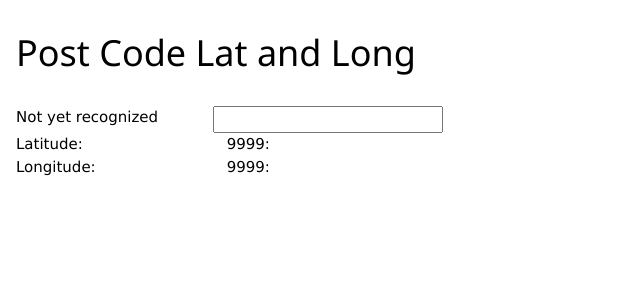
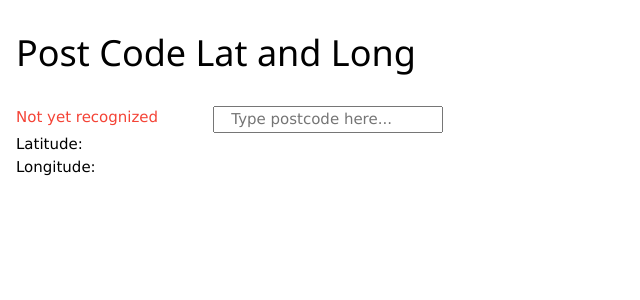
Before and after one commit to peterhoward42/vue-learning, a Vue app: page / in a window 1280 px wide. Shown: the top 300 px of the page, without its empty margins (0-640 px from the left). Built offline with nearby package versions, Linux system fonts and the light colour scheme.

Commit message:
Skeleton try out app - WIP backup.

```diff
--- a/src/components/InputBlock.vue
+++ b/src/components/InputBlock.vue
@@ -1,18 +1,19 @@
 <template>
-<div>
-    <div class="w3-row">
-      <div class="w3-col s2">
-        <label class="w3-container w3-cell">Not yet recognized</label>
-      </div>
-      <div class="w3-col s2">
-        <input class="w3-container w3-cell"/>
-      </div>
+  <div class="w3-row">
+    <div class="w3-col s2 w3-container w3-cell">
+      <label v-if="notRecognized" class="w3-text-red">Not yet recognized</label>
+    </div>
+    <div class="w3-col s2">
+      <input class="w3-container w3-cell" placeholder="Type postcode here..."/>
     </div>
   </div>
 </template>
 
 <script>
 export default {
-  name: "InputBlock"
+  name: "InputBlock",
+  props: {
+    notRecognized: Boolean
+  }
 };
 </script>
--- a/src/components/OutputBlock.vue
+++ b/src/components/OutputBlock.vue
@@ -1,19 +1,19 @@
 <template>
   <div>
     <div class="w3-row-padding">
-      <div class="w3-col s2">
-        <label class=" w3-cell">Latitude:</label>
+      <div class="w3-col s2 w3-cell">
+        <label>Latitude:</label>
       </div>
-      <div class="w3-col s1">
-        <label class=" w3-cell w2-left-align">9999:</label>
+      <div class="w3-col s1 w3-cell">
+        <label v-if="notRecognized==false" class="w2-left-align">{{lat}}</label>
       </div>
     </div>
     <div class="w3-row-padding">
-      <div class="w3-col s2">
-        <label class=" w3-cell">Longitude:</label>
+      <div class="w3-col s2 w3-cell">
+        <label>Longitude:</label>
       </div>
-      <div class="w3-col s1">
-        <label class=" w3-cell">9999:</label>
+      <div class="w3-col s1 w3-cell">
+        <label v-if="notRecognized==false" class="w2-left-align">{{long}}</label>
       </div>
     </div>
   </div>
@@ -21,6 +21,15 @@
 
 <script>
 export default {
-  name: "InputBlock"
+  name: "OutputBlock",
+  props: {
+    notRecognized: Boolean,
+  },
+  data : function() {
+    return {
+      lat: 3456,
+      long: 6789,
+    }
+  }
 };
 </script>
--- a/src/components/PostCode.vue
+++ b/src/components/PostCode.vue
@@ -1,8 +1,8 @@
 <template>
   <div>
     <TitleBlock/>
-    <InputBlock/>
-    <OutputBlock/>
+    <InputBlock :notRecognized="notRecognized"/>
+    <OutputBlock :notRecognized="notRecognized"/>
   </div>
 </template>
 
@@ -16,6 +16,11 @@ export default {
     TitleBlock,
     InputBlock,
     OutputBlock,
+  },
+  data : function() {
+    return {
+      notRecognized: true,
+    }
   }
 };
 </script>
```
Also changed, not shown: 1 other file (tests, documents, lock files or other folders).
